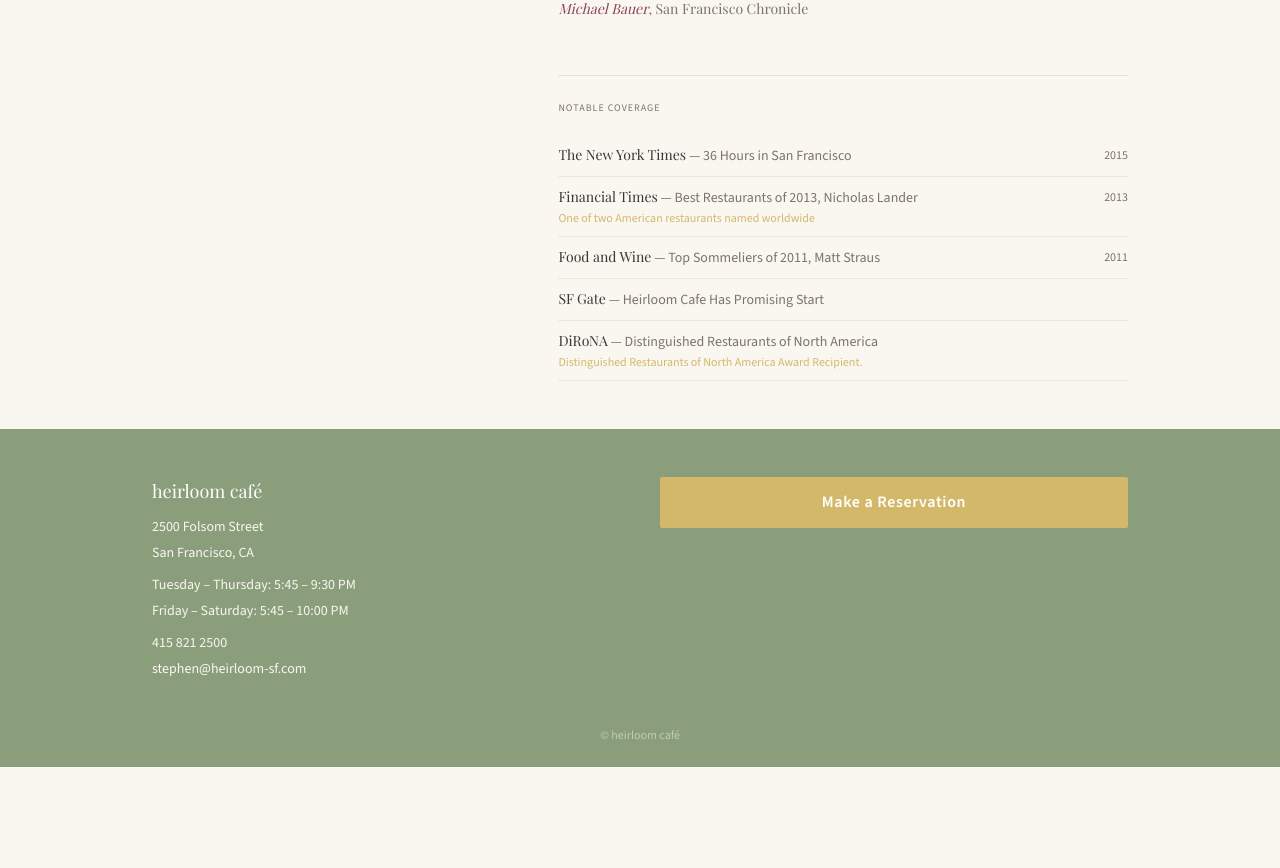
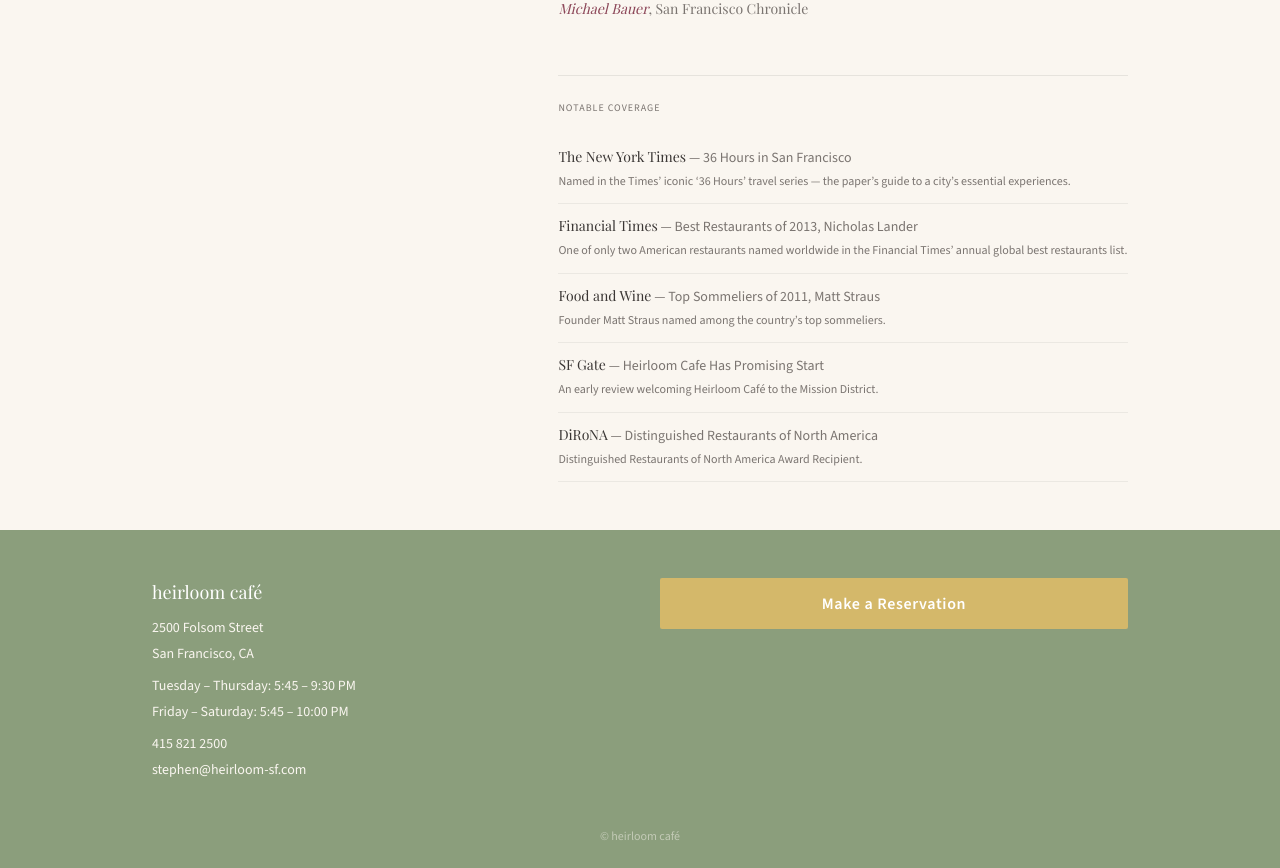
Before and after one commit to ginab61491/heirloom-cafe-test, a Next.js app: page /press in a window 1280 px wide. Shown: the part 920-1788 px from the top of the page. Before the commit the page ends 1687 px from the top, so only its background shows below. Built offline with nearby package versions, Linux system fonts and the light colour scheme; a web font is replaced by a local one.

Commit message:
Add descriptions to all Notable Coverage entries; remove years from that section
Co-Authored-By: Claude Sonnet 4.6 <noreply@anthropic.com>

```diff
--- a/src/app/press/page.tsx
+++ b/src/app/press/page.tsx
@@ -82,8 +82,7 @@ export default function PressPage() {
               <p className="text-[10px] uppercase tracking-widest text-[var(--color-warm-gray)] mb-5">Notable Coverage</p>
               <div className="space-y-0">
                 {mentions.map((item, i) => (
-                  <div key={i} className="flex items-start justify-between gap-4 py-2.5 border-b" style={{ borderColor: 'rgba(0,0,0,0.06)' }}>
-                    <div>
+                  <div key={i} className="py-3 border-b" style={{ borderColor: 'rgba(0,0,0,0.06)' }}>
                     <p className="text-sm text-[var(--color-charcoal)]">
                       {item.url ? (
                         <a href={item.url} target="_blank" rel="noopener noreferrer" className="font-[family-name:var(--font-serif)] hover:text-[var(--color-wine)] transition-colors">
@@ -99,11 +98,7 @@ export default function PressPage() {
                       )}
                     </p>
                     {item.note && (
-                        <p className="text-xs text-[var(--color-gold)] mt-0.5">{item.note}</p>
-                      )}
-                    </div>
-                    {item.year && (
-                      <span className="text-xs text-[var(--color-warm-gray)] flex-shrink-0 mt-0.5">{item.year}</span>
+                      <p className="text-xs text-[var(--color-warm-gray)] mt-1 leading-relaxed">{item.note}</p>
                     )}
                   </div>
                 ))}
--- a/src/data/press.ts
+++ b/src/data/press.ts
@@ -47,13 +47,14 @@ export const pressItems: PressItem[] = [
   {
     source: "The New York Times",
     title: "36 Hours in San Francisco",
+    note: "Named in the Times\u2019 iconic \u201836 Hours\u2019 travel series \u2014 the paper\u2019s guide to a city\u2019s essential experiences.",
     url: "https://www.nytimes.com/2015/11/01/travel/what-to-do-in-36-hours-in-san-francisco.html",
     year: 2015,
   },
   {
     source: "Financial Times",
     title: "Best Restaurants of 2013",
-    note: "One of two American restaurants named worldwide",
+    note: "One of only two American restaurants named worldwide in the Financial Times\u2019 annual global best restaurants list.",
     author: "Nicholas Lander",
     url: "https://www.ft.com/content/e2ea17fc-66dd-11e2-a805-00144feab49a",
     year: 2013,
@@ -61,12 +62,14 @@ export const pressItems: PressItem[] = [
   {
     source: "Food and Wine",
     title: "Top Sommeliers of 2011",
+    note: "Founder Matt Straus named among the country\u2019s top sommeliers.",
     author: "Matt Straus",
     year: 2011,
   },
   {
     source: "SF Gate",
     title: "Heirloom Cafe Has Promising Start",
+    note: "An early review welcoming Heirloom Caf\u00e9 to the Mission District.",
     url: "https://www.sfgate.com/restaurants/diningout/article/heirloom-cafe-has-promising-start-2299815.php",
   },
   {
```
Lines whose indentation alone changed are shown as unchanged.
